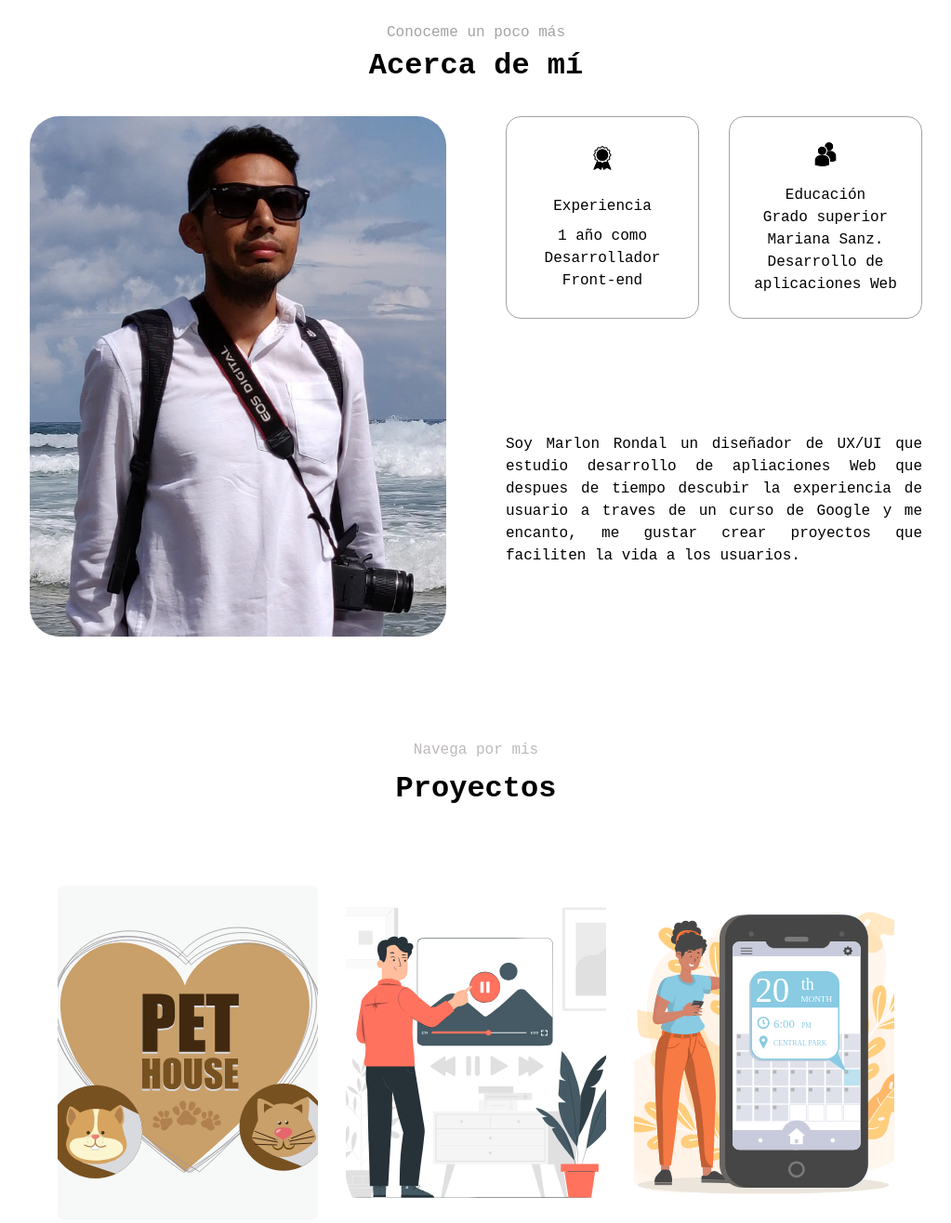
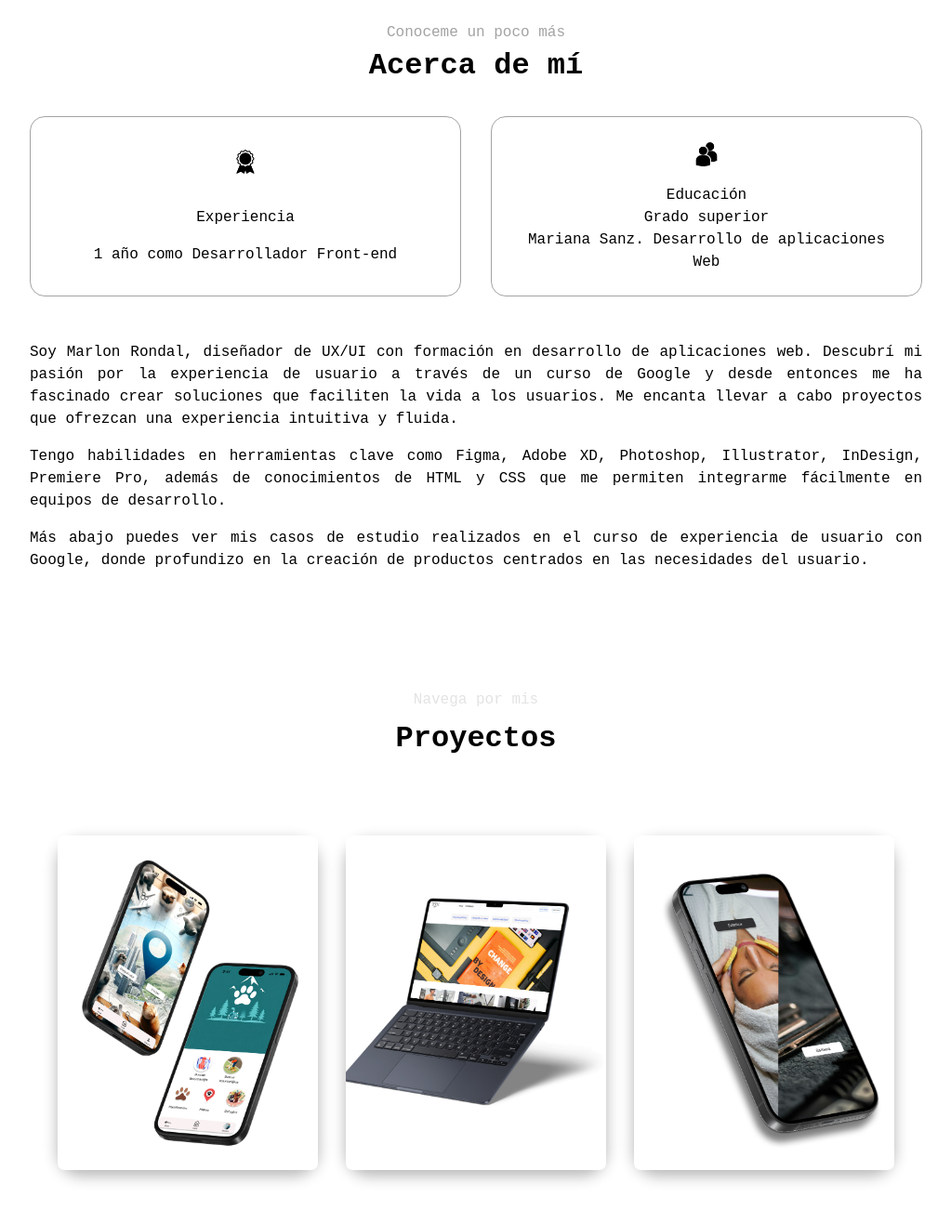
Before and after one commit to marlonrondal/Marlon-Rondal-portfolio, an Astro site: page / in a window 1280 px wide. Shown: the part 660-1976 px from the top of the page at 93% size, without its empty margins (128-1151 px from the left). Built offline with nearby package versions, Linux system fonts and the light colour scheme; Astro itself is replaced by a stand-in of ours.

Commit message:
Cambio en hero, project, about cambio de imagenes

```diff
--- a/src/components/About.astro
+++ b/src/components/About.astro
@@ -1,41 +1,52 @@
 ---
-import '../styles/about.css';
+import "../styles/about.css";
 ---
+
 <section id="about">
   <p class="section_text_p1">Conoceme un poco más</p>
   <h2 class="title-about">Acerca de mí</h2>
 
   <div class="section-container">
     <!-- Artículo de la imagen de perfil -->
-    <article class="section_pic-container">
+    <!-- <article class="section_pic-container">
       <img src="/Images/MARLONRONDALABOUT.webp" alt="Marlon Rondal" class="about-pic">
-    </article>
+    </article> -->
 
     <!-- Artículo de los detalles sobre experiencia y educación -->
     <article class="about-details-container">
       <div class="about-containers">
         <!-- Artículo de experiencia -->
         <article class="details-container">
-          <img src="../experience.png" alt="Experience icon" class="icon">
+          <img src="../experience.png" alt="Experience icon" class="icon" />
           <h3>Experiencia</h3>
           <p>1 año como Desarrollador Front-end</p>
         </article>
 
         <!-- Artículo de educación -->
         <article class="details-container">
-          <img src="../education.png" alt="Education icon" class="icon">
+          <img src="../education.png" alt="Education icon" class="icon" />
           <h3>Educación</h3>
-          <p>Grado superior<br>Mariana Sanz. Desarrollo de aplicaciones Web</p>
+          <p>
+            Grado superior<br />Mariana Sanz. Desarrollo de aplicaciones Web
+          </p>
         </article>
       </div>
 
       <!-- Descripcion personal -->
       <article class="text-container">
         <p>
-          Soy Marlon Rondal un diseñador de UX/UI que estudio desarrollo de apliaciones Web
-          que despues de tiempo descubir la experiencia de usuario a traves de un curso de Google
-          y me encanto, me gustar crear proyectos que faciliten la vida a los usuarios.
-        </p>
+          Soy Marlon Rondal, diseñador de UX/UI con formación en desarrollo de
+          aplicaciones web. Descubrí mi pasión por la experiencia de usuario a
+          través de un curso de Google y desde entonces me ha fascinado crear
+          soluciones que faciliten la vida a los usuarios. Me encanta llevar a
+          cabo proyectos que ofrezcan una experiencia intuitiva y fluida. <p>Tengo
+          habilidades en herramientas clave como Figma, Adobe XD, Photoshop,
+          Illustrator, InDesign, Premiere Pro, además de conocimientos de HTML y
+          CSS que me permiten integrarme fácilmente en equipos de desarrollo.
+          </p><p>Más abajo puedes ver mis casos de estudio realizados en el curso de
+          experiencia de usuario con Google, donde profundizo en la creación de
+          productos centrados en las necesidades del usuario.</p>
+
       </article>
     </article>
   </div>
--- a/src/components/hero.astro
+++ b/src/components/hero.astro
@@ -11,7 +11,7 @@ import '../styles/hero.css';
   <div class="profile-container">
     <!-- Imagen posicionada por encima del contenido -->
     <div class="image-container">
-      <img src="/Images/MARLONRONDAL.webp" class="profile-image" />
+      <img src="/Images/Marlon_rondal.webp" class="profile-image" />
     </div>
     <!-- Contenido del texto -->
     <div class="content-container">
--- a/src/components/proyectos.astro
+++ b/src/components/proyectos.astro
@@ -10,38 +10,41 @@ import '../styles/projects.css';
   <p>Navega por mis</p>
   <h2 class="title">Proyectos</h2>
   <div class="card">
-    <img src="/caso1.svg" alt="">
+    <img src="/iPhone 16.jpg" alt="">
     <div class="info">
-      <h1>Planificado de refugio de animales</h1>
-      <p>App de la mejor ubicacion para un refugio de animales</p>
-      <div class="icons">
+      <h1>App Planificador de refugio de animales</h1>
+      <p>App que te ayuda a localizar la mejor ubicacion para un nuevo refugio de animales.
+        que te seran de gran ayuda.
+      </p>
+      <!-- <div class="icons">
         <Iconfigma/>
         <IconGithub/>
-      </div>
+      </div> -->
       <a href="/Documents/RefugioAnimales.pdf" class="btn">Saber más</a>
     </div>
   </div>
   <div class="card">
-    <img src="/caso2.svg" alt="">
+    <img src="/MacBook_Air.jpg" alt="">
     <div class="info">
-      <h1>Visualización de videos </h1>
-      <p>Visualización de videos para diseño gráfico</p>
-      <div class="icons">
+      <h1>Tutoriales de videos de diseño gráfico </h1>
+      <p>Visualización de tutoriales de videos de diseño gráfico y otros videos de fotografia video que ayudan a complementar el aprendizaje </p>
+      <!-- <div class="icons">
         <Iconfigma/>
         <IconGithub/>
-      </div>
+      </div> -->
 
       <a href="/Documents/VideoTutoriales.pdf" class="btn">Saber más</a>
     </div>
-  </div><div class="card">
-    <img src="/caso3.svg" alt="">
+  </div>
+  <div class="card">
+    <img src="/iPhone 15.jpg" alt="">
     <div class="info">
-      <h1>Reserva cita </h1>
-      <p>App para reserva de citas de Estética y Peluquería</p>
-      <div class="icons">
+      <h1>App de Estética & Barbería </h1>
+      <p>App para reserva citas en un centro de Estética y Barbería</p>
+      <!-- <div class="icons">
         <Iconfigma/>
         <IconGithub/>
-      </div>
+      </div> -->
 
       <a href="/Documents/BarberiaEstetica.pdf" class="btn">Saber más</a>
     </div>
--- /dev/null
+++ b/src/js/javascript.js
@@ -0,0 +1,5 @@
+document.querySelectorAll(".card").forEach(function(elemento) {
+    elemento.addEventListener("click", function() {
+      this.classList.toggle("descubierto");
+    });
+  });
--- a/src/styles/about.css
+++ b/src/styles/about.css
@@ -13,8 +13,10 @@ section {
 }
 
 .section-container {
-  display: grid;
-  grid-template-columns: repeat(2, 1fr); /* Dos columnas en pantallas grandes */
+  display: flex;
+  flex-direction: column;
+  justify-content: center;
+  align-items: center;
   gap: 4rem; /* Espacio entre las columnas */
   height: auto; /* Ajusta la altura según el contenido */
 
--- a/src/styles/projects.css
+++ b/src/styles/projects.css
@@ -29,7 +29,7 @@
 
 .wrapper p {
 	margin-bottom: -40px; /* Reduce el espacio debajo del p */
-	color: #bdb9b9;
+	color: #e3e3e3
 }
 
 
@@ -39,11 +39,15 @@
     margin-top: 50px;
 	background: #fff;
 	display: flex;
-	align-items: flex-end;
+	flex-direction: column;
+	justify-content: center;
+	align-items: center;
 	padding: 2rem 1rem;
 	position: relative;
 	transition: 0.5s all ease-in-out;
 	border-radius: 25px;
+	box-shadow: 0 6px 16px rgba(0, 0, 0, 0.3);
+
 
 }
 .card:hover {
@@ -56,7 +60,7 @@
 	left: 0;
 	width: 100%;
 	height: 100%;
-	background: linear-gradient(to bottom, rgba(13, 36, 63, 0.3), rgba(13, 36, 63, 1));
+	background: linear-gradient(to bottom, rgba(106, 112, 119, 0.3), rgb(31, 33, 36));
 	z-index: 2;
 	opacity: 0;
 	transition: 0.5s all;
@@ -68,6 +72,7 @@
 .card img {
 	width: 100%;
 	height: 100%;
+	align-items: center;
 	object-fit: cover;
 	position: absolute;
 	top: 0;
```
Also changed, not shown: public/Caso_tutoriales.jpg (added), public/Images/MARLONRONDAL.webp (deleted), public/Images/Marlon_rondal.webp (added), public/MacBook_Air.jpg (added), public/iPhone 15.jpg (added), public/iPhone 16.jpg (added), 1 other file.
